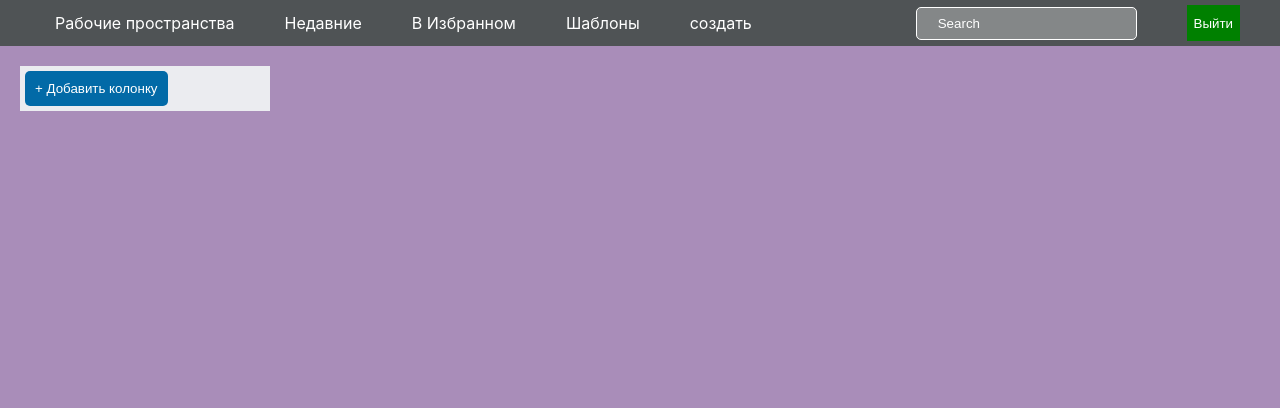
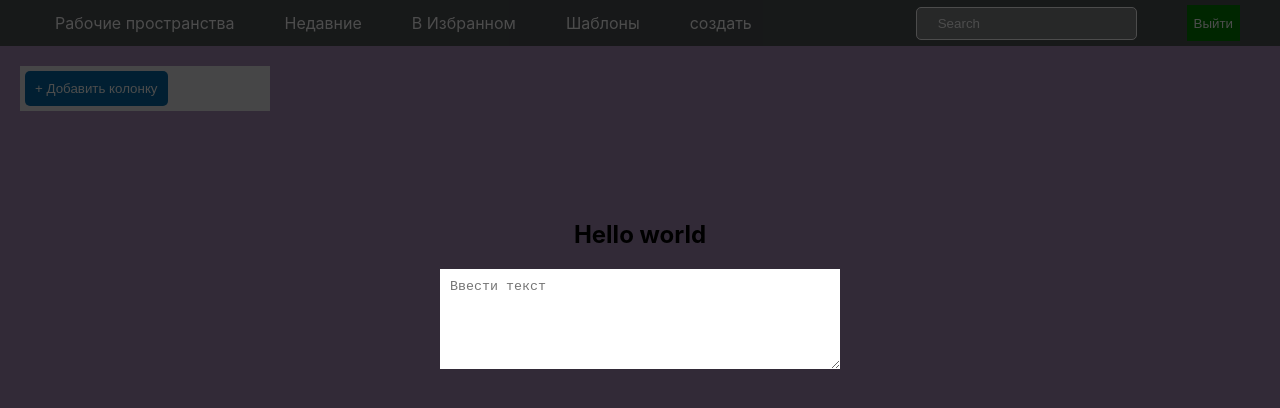
Before and after one commit to zhyrgalbek/trello, a React (Create React App) app: page / in a window 1280 px wide. Shown: the top 408 px of the page. Built offline with nearby package versions, Linux system fonts and the light colour scheme.

Commit message:
modal start

```diff
--- /dev/null
+++ b/src/Components/Profile/Modal/Modal.js
@@ -0,0 +1,42 @@
+import styled from 'styled-components';
+
+import KolonkaTextArea from '../KolonkaTextArea';
+
+function ModalBody(){
+    return (
+        <ModalBodyContent>
+            <h2>Hello world</h2>
+            <KolonkaTextArea />
+        </ModalBodyContent>
+    )
+}
+
+const ModalBodyContent = styled.div`
+    /* border: 1px solid red; */
+    width: 400px;
+    height: 400px;
+    margin: 0 auto;
+    /* color: #fff; */
+    /* background-color: #fff; */
+`;
+
+
+function Modal(){
+    return (
+        <ModalBlock>
+            <ModalBody />
+        </ModalBlock>
+    )
+}
+
+export default Modal;
+
+const ModalBlock = styled.div`
+    display: flex;
+    align-items: center;
+    position: fixed;
+    background-color: rgba(0, 0, 0, 0.7);
+    width: 100vw;
+    height: 100vh;
+    z-index: 10;
+`;
--- a/src/Components/Profile/Profile.js
+++ b/src/Components/Profile/Profile.js
@@ -1,12 +1,14 @@
 import styled from 'styled-components';
 import TodoList from './TodoList';
 import ProfileHeader from './ProfileHeader';
+import Modal from './Modal/Modal';
 
 
 
 function Profile() {
     return (
         <ProfileBlock>
+            <Modal />
             <ProfileHeader />
             <TodoList />
         </ProfileBlock>
```
Also changed, not shown: src/Components/Profile/TodoList.js (+5 -5 lines).
